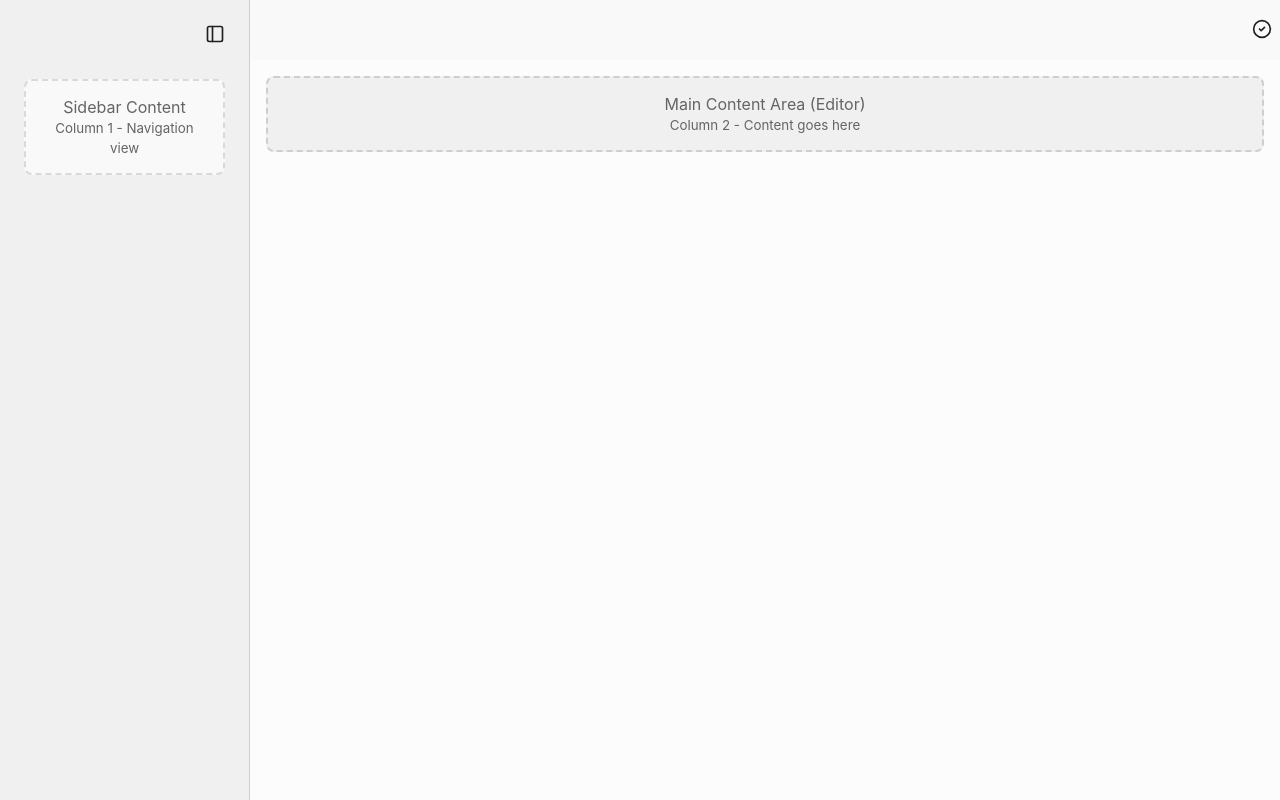
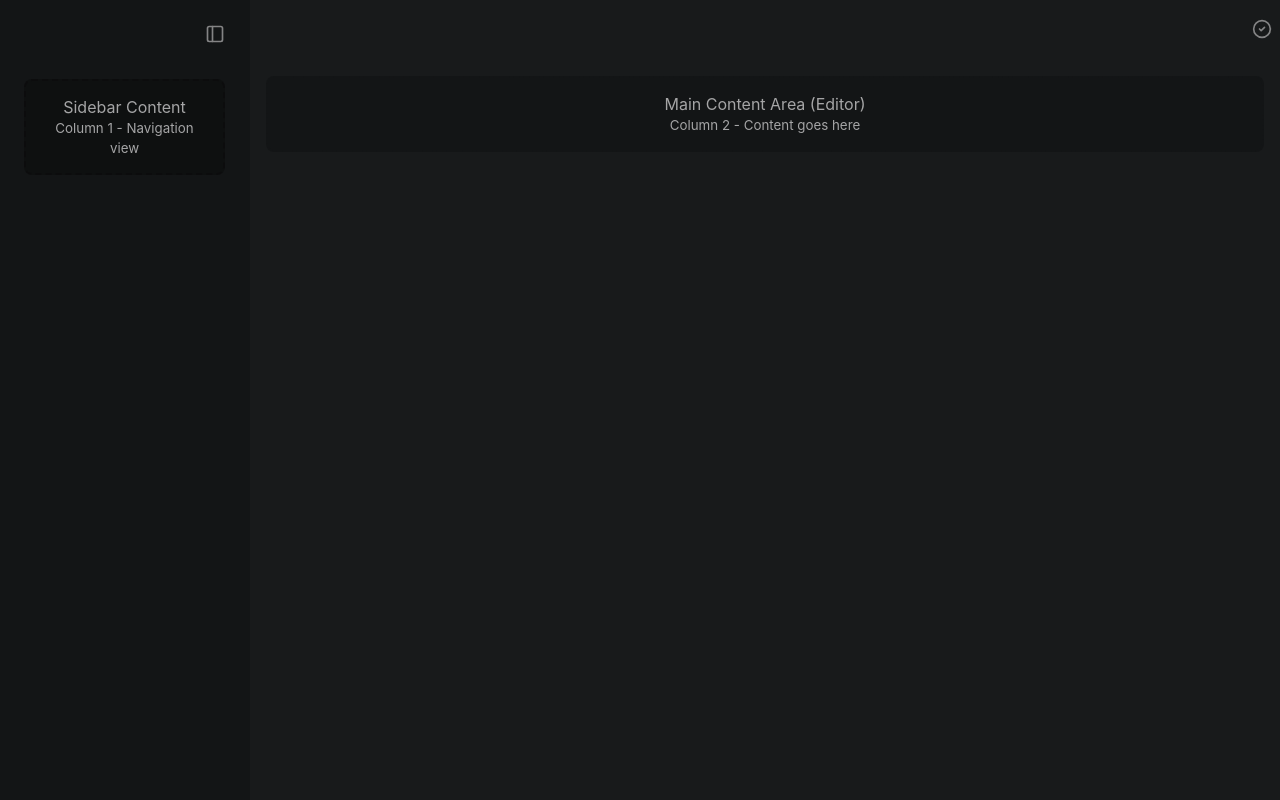
Before and after one commit to HutsonLabs/cross-platform-base, a React (Create React App) app: page / in a window 1280 px wide. Built offline with nearby package versions, Linux system fonts and the light colour scheme; the HTML template or start-up script is replaced by a standard one.

Commit message:
app colors simplified

```diff
--- a/src/App.tsx
+++ b/src/App.tsx
@@ -1,6 +1,7 @@
 import React from 'react';
 import Layout from './components/layouts/main';
 import Editor from './pages/editor';
+import { useTheme } from './hooks/useTheme';
 import './styles/App.css';
 
 function App() {
--- a/src/styles/App.css
+++ b/src/styles/App.css
@@ -9,7 +9,6 @@ html {
 }
 
 body {
-  /* padding-top: env(safe-area-inset-top); */
   min-height: 100vh;
   min-height: 100dvh;
 }
@@ -20,7 +19,7 @@ html, body, #root {
   padding: 0;
   font-family: "Avenir Next",-apple-system, sans-serif;
   background-color: var(--color-bg-app);
-  color: var(--color-text-high);
+  color: var(--color-text);
 }
 
 .App {
@@ -33,5 +32,5 @@ button:hover {
 }
 
 button:active {
-  background-color: var(--color-bg-pressed);
+  opacity: 0.9;
 }
--- a/src/styles/colors.css
+++ b/src/styles/colors.css
@@ -1,59 +1,28 @@
-/* Import Radix UI Colors - Light mode */
-@import '@radix-ui/colors/slate.css';
-@import '@radix-ui/colors/blue.css';
-@import '@radix-ui/colors/gray.css';
+:root {
+  --primary: #181a1b;
+  --accent: #3c9cfb;
+  --text: #a5a5a6;
 
-/* Import Radix UI Colors - Dark mode */
-@import '@radix-ui/colors/slate-dark.css';
-@import '@radix-ui/colors/blue-dark.css';
-@import '@radix-ui/colors/gray-dark.css';
 
-/* Color tokens for consistent usage */
-:root {
   /* Background colors */
-  --color-bg-app: var(--gray-1);
-  --color-bg-subtle: var(--gray-2);
-  --color-bg-surface: var(--gray-3);
-  --color-bg-hover: var(--gray-4);
-  --color-bg-pressed: var(--gray-5);
+  --color-bg-app: var(--primary);
+  --color-bg-subtle: color-mix(in srgb, var(--primary) 60%, black);
+  --color-bg-surface: color-mix(in srgb, var(--primary) 80%, black);
+  --color-bg-hover: color-mix(in srgb, var(--primary) 95%, white);
+  --color-bg-pressed: color-mix(in srgb, var(--primary) 90%, white);
 
   /* Border colors */
-  --color-border-subtle: var(--gray-6);
-  --color-border-default: var(--gray-7);
-  --color-border-hover: var(--gray-8);
+  --color-border-subtle: color-mix(in srgb, var(--color-bg-subtle) 80%, black);
+  --color-border-default: color-mix(in srgb, var(--color-bg-app) 80%, black);
+  --color-border-hover: color-mix(in srgb, var(--color-bg-subtle) 80%, black);
 
   /* Text colors */
-  --color-text-low: var(--gray-11);
-  --color-text-high: var(--gray-12);
+  --color-text-low: var(--text);
+  --color-text-high: color-mix(in srgb, var(--text) 80%, black);
 
   /* Accent colors */
-  --color-accent-bg: var(--blue-4);
-  --color-accent-hover: var(--blue-5);
-  --color-accent-solid: var(--blue-9);
-  --color-accent-text: var(--blue-11);
+  --color-accent-bg: var(--accent);
+  --color-accent-hover: color-mix(in srgb, var(--accent) 95%, black);
+  --color-accent-solid: color-mix(in srgb, var(--accent) 90%, black);
+  --color-accent-text: color-mix(in srgb, var(--accent) 80%, black);
 }
-
-/* Dark mode support */
-.dark {
-  /* Background colors */
-  --color-bg-app: var(--gray-1);
-  --color-bg-subtle: var(--gray-2);
-  --color-bg-surface: var(--gray-3);
-  --color-bg-hover: var(--gray-4);
-  --color-bg-pressed: var(--gray-5);
-
-  /* Border colors */
-  --color-border-subtle: var(--gray-6);
-  --color-border-default: var(--gray-7);
-  --color-border-hover: var(--gray-8);
-
-  /* Text colors */
-  --color-text-low: var(--gray-11);
-  --color-text-high: var(--gray-12);
-
-  /* Accent colors */
-  --color-accent-bg: var(--blue-4);
-  --color-accent-hover: var(--blue-5);
-  --color-accent-solid: var(--blue-9);
-  --color-accent-text: var(--blue-11);
-}
--- a/src/styles/components/layouts/header.css
+++ b/src/styles/components/layouts/header.css
@@ -3,7 +3,7 @@
   align-items: center;
   justify-content: space-between;
   /* border-bottom: 1px solid var(--color-border-default); */
-  background-color: var(--color-bg-subtle);
+  background-color: var(--color-bg-app);
   grid-row: 1;
 }
 
```
Also changed, not shown: src/hooks/useTheme.ts (added, +27 -0 lines).
